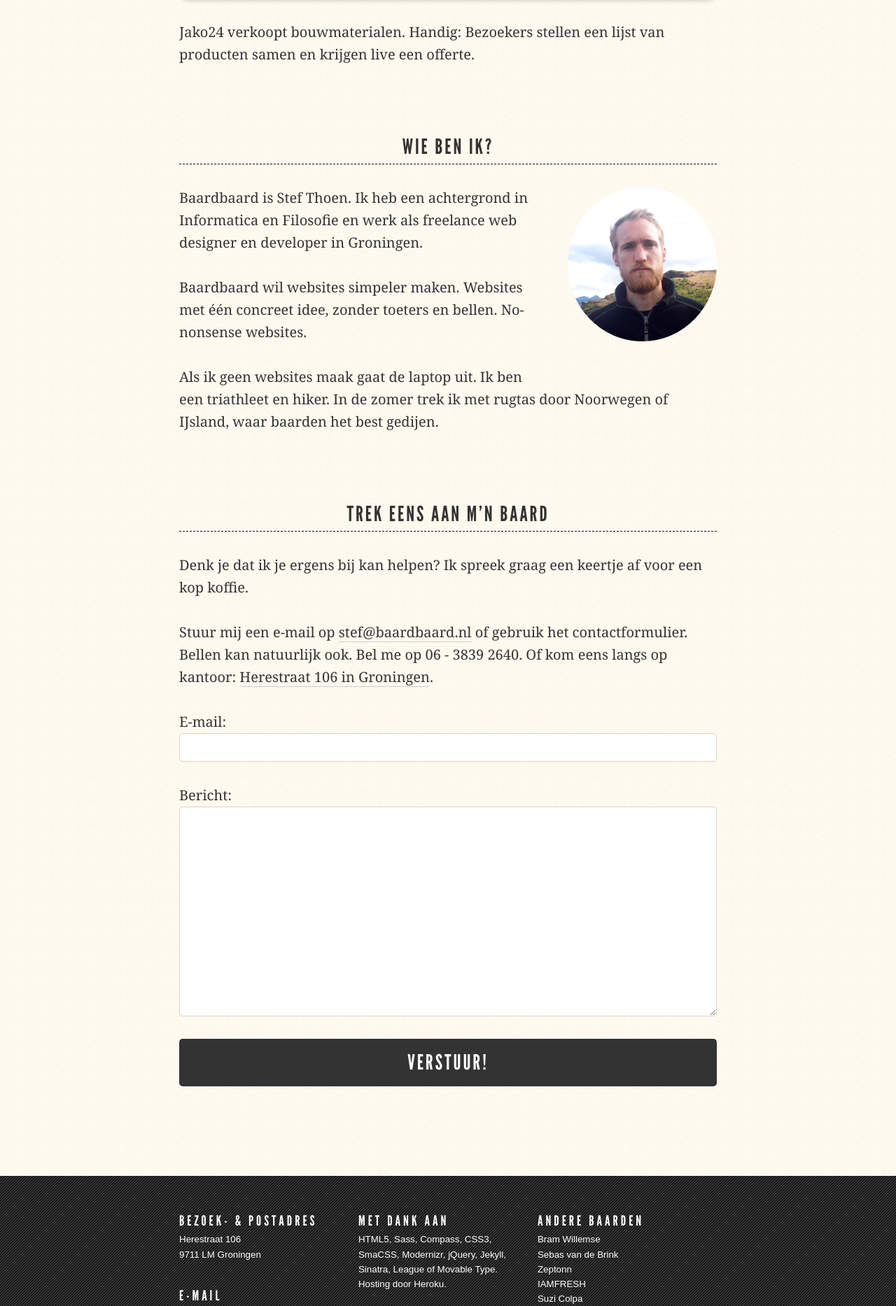
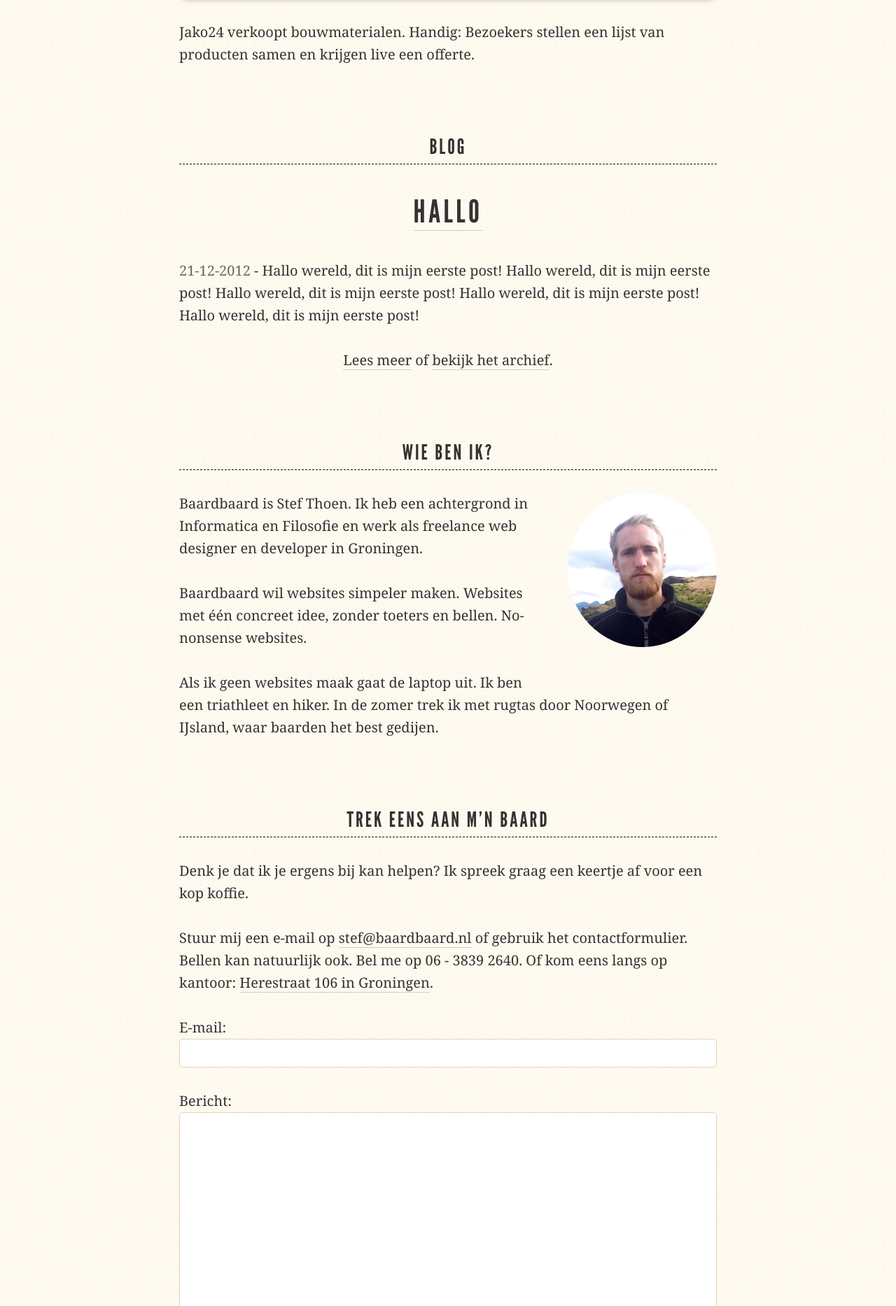
Before and after one commit to baardbaard/baardbaard.github.io, a Jekyll site: the page built from index.html, in a window 1280 px wide. Shown: the part 4486-6353 px from the top of the page at 70% size. Built offline with Jekyll 4.4.1, drawn with Linux system fonts in a browser that asks for light colours; nearby versions of some CDN libraries.

```diff
--- a/_layouts/post.html
+++ b/_layouts/post.html
@@ -18,11 +18,11 @@ layout: default
 			</ul>
 		</nav>
 		<div class="l-content">
-			{{ content }}
-		</div> <!-- div.l-content -->
 		<div class="meta">
 			<date class="byline">Published on {{ page.date | date: "%d-%m-%Y" }}</date>
 		</div>
+			{{ content }}
+		</div> <!-- div.l-content -->
 		<div id="related">
 			<h2 class="division">Related Posts</h2>
 			<ul class="posts">
--- a/_posts/2012-12-21-hosting.markdown
+++ b/_posts/2012-12-21-hosting.markdown
@@ -1,6 +1,7 @@
 ---
 layout: post
 title: Hallo
+image: /images/blog/mountains.jpg
 excerpt: Hallo wereld, dit is mijn eerste post!  Hallo wereld, dit is mijn eerste post!  Hallo wereld, dit is mijn eerste post!  Hallo wereld, dit is mijn eerste post!  Hallo wereld, dit is mijn eerste post!
 ---
 
--- a/index.html
+++ b/index.html
@@ -81,13 +81,12 @@ title: Home
 	</article>
 </section>
 
-<section id="blog" class="l-wrapper l-content l-content-page" style="display: none;">
+<section id="blog" class="l-wrapper l-content l-content-page">
 	<h2 class="division">Blog</h2>
 		{% for post in site.posts offset: 0 limit: 1 %}
 		<h3><a href="{{ post.url }}">{{ post.title }}</a></h3>
-		<p><time>{{ post.date | date: "%d-%m-%Y" }}</time> - {{ post.excerpt }} <a href="{{ post.url }}"></p>
-		<p class="center">Lees meer</a> of <a href="/blog">bekijk het archief</a>.
-		</p>
+		<p><time>{{ post.date | date: "%d-%m-%Y" }}</time> - {{ post.excerpt }}</p>
+			<p class="readmore"><a href="{{ post.url }}">Lees meer</a> of <a href="/blog">bekijk het archief</a>.</p>
 		{% endfor %}
 </section>
 <section id="about" class="l-wrapper l-content l-content-page">
--- /dev/null
+++ b/sass/modules/_readmore.scss
@@ -0,0 +1,3 @@
+.readmore {
+	text-align: center;
+}
--- a/sass/style.scss
+++ b/sass/style.scss
@@ -39,6 +39,7 @@
 @import 'modules/result';
 @import 'modules/widget';
 @import 'modules/byline';
+@import 'modules/readmore';
 
 @import 'non-modular';
 //@import 'state';
--- a/stylesheets/style.css
+++ b/stylesheets/style.css
@@ -546,6 +546,10 @@ footer {
   text-align: center;
   letter-spacing: .1em; }
 
+/* line 1, ../sass/modules/_readmore.scss */
+.readmore {
+  text-align: center; }
+
 /* line 2, ../sass/_non-modular.scss */
 header p {
   text-align: center;
```
Also changed, not shown: _layouts/default.html (+13 -0 lines), 11 other files.
